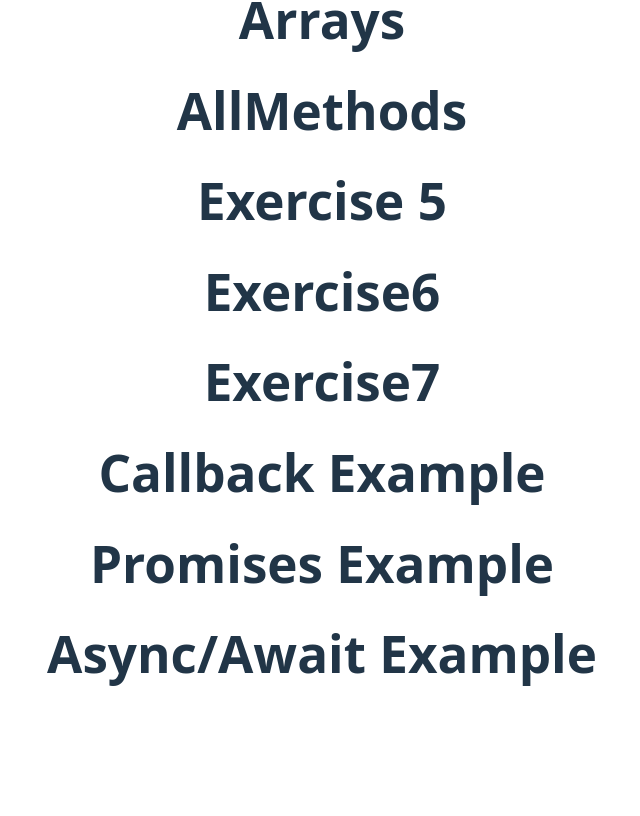
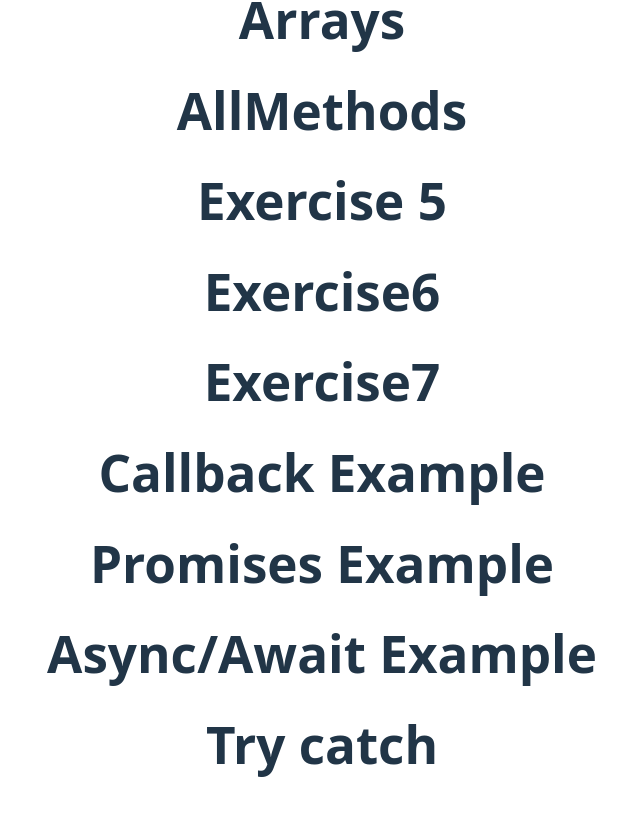
Before and after one commit to kuldeeepkumar/Training, a React (Vite) app: page / in a window 1280 px wide. Shown: the part 619-1435 px from the top of the page, without its empty margins (318-958 px from the left). Before the commit the page ends 1367 px from the top, so only its background shows below. Built offline with nearby package versions, Linux system fonts and the light colour scheme.

Commit message:
exercise7 updated

```diff
--- a/src/App.jsx
+++ b/src/App.jsx
@@ -19,7 +19,6 @@ function App() {
     <Exercise6/>
     <Exercise7/>
     </>
-
   );
 }
 export default App
--- a/src/exercises/exercise7/AsyncAwait.jsx
+++ b/src/exercises/exercise7/AsyncAwait.jsx
@@ -19,16 +19,7 @@ const AsyncAwait = () => {
             console.log(result);
         }
         getData();
-// Example of error handling with async/await
-        try{
-            let result=10/0;
-            if(!isFinite(result)){
-                throw new Error("Division by zero is not allowed");
-            }
-            console.log(result);
-        } catch(error) {
-            console.log("Error:", error.message);
-        }
+
   return (
     <div>
       <h1>Async/Await Example</h1>
--- a/src/exercises/exercise7/Exercise7.jsx
+++ b/src/exercises/exercise7/Exercise7.jsx
@@ -2,6 +2,7 @@ import React from 'react'
 import CallBack from './Callback'
 import Promises from './Promises'
 import AsyncAwait from './AsyncAwait'
+import TryCatch from './TryCatch'
 const Exercise7 = () => {
   return (
     <>
@@ -9,6 +10,7 @@ const Exercise7 = () => {
       <CallBack />
       <Promises />
       <AsyncAwait/>
+      <TryCatch/>
     </>
   )
 }
--- /dev/null
+++ b/src/exercises/exercise7/TryCatch.jsx
@@ -0,0 +1,21 @@
+import React from 'react'
+
+const TryCatch = () => {
+    // Example of error handling with async/await
+    try{
+        let result=10/0;
+        if(!isFinite(result)){
+            throw new Error("Division by zero is not allowed");
+        }
+        console.log(result);
+    } catch(error) {
+        console.log("Error:", error.message);
+    }
+  return (
+    <div>
+      <h1>Try catch</h1>
+    </div>
+  )
+}
+
+export default TryCatch
```
